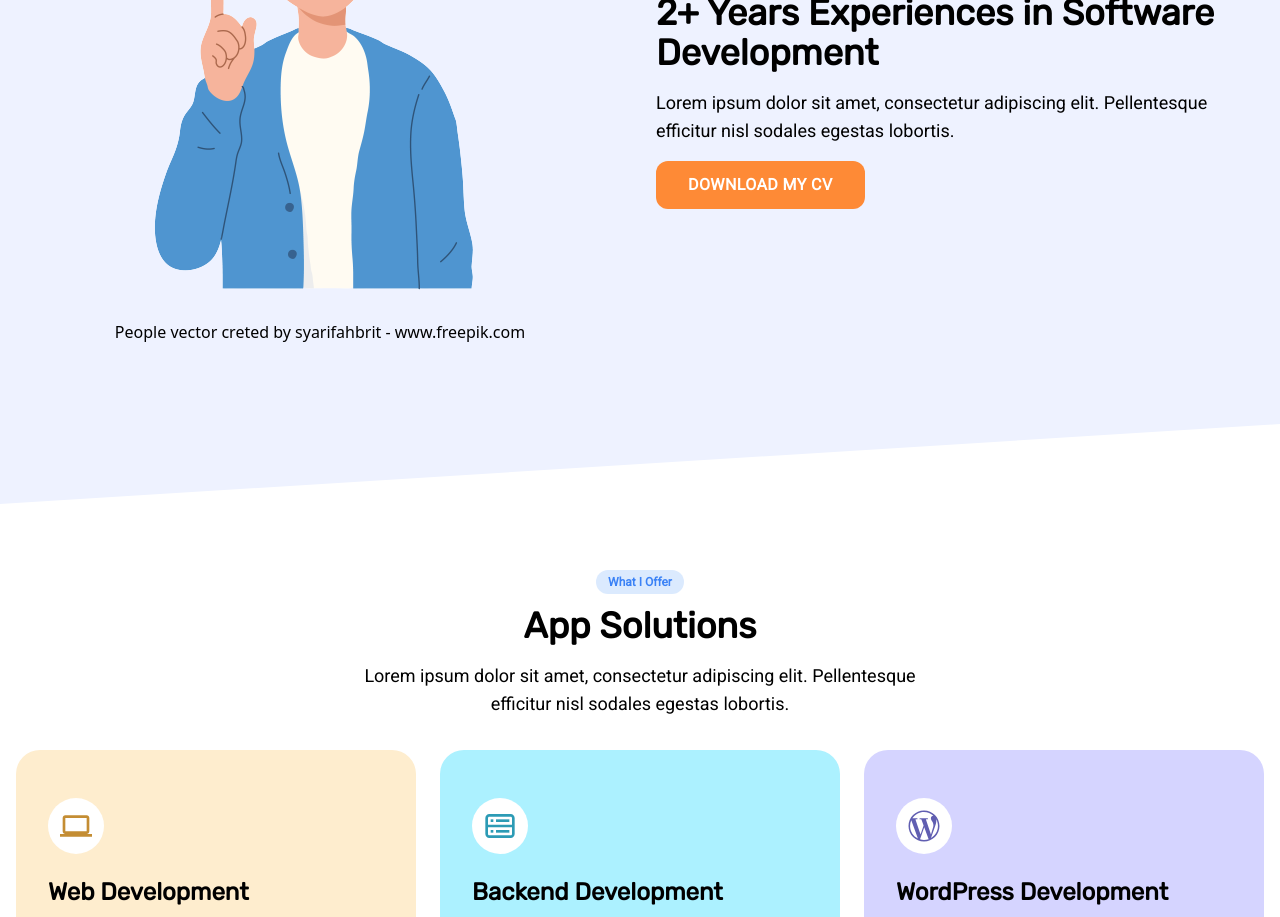
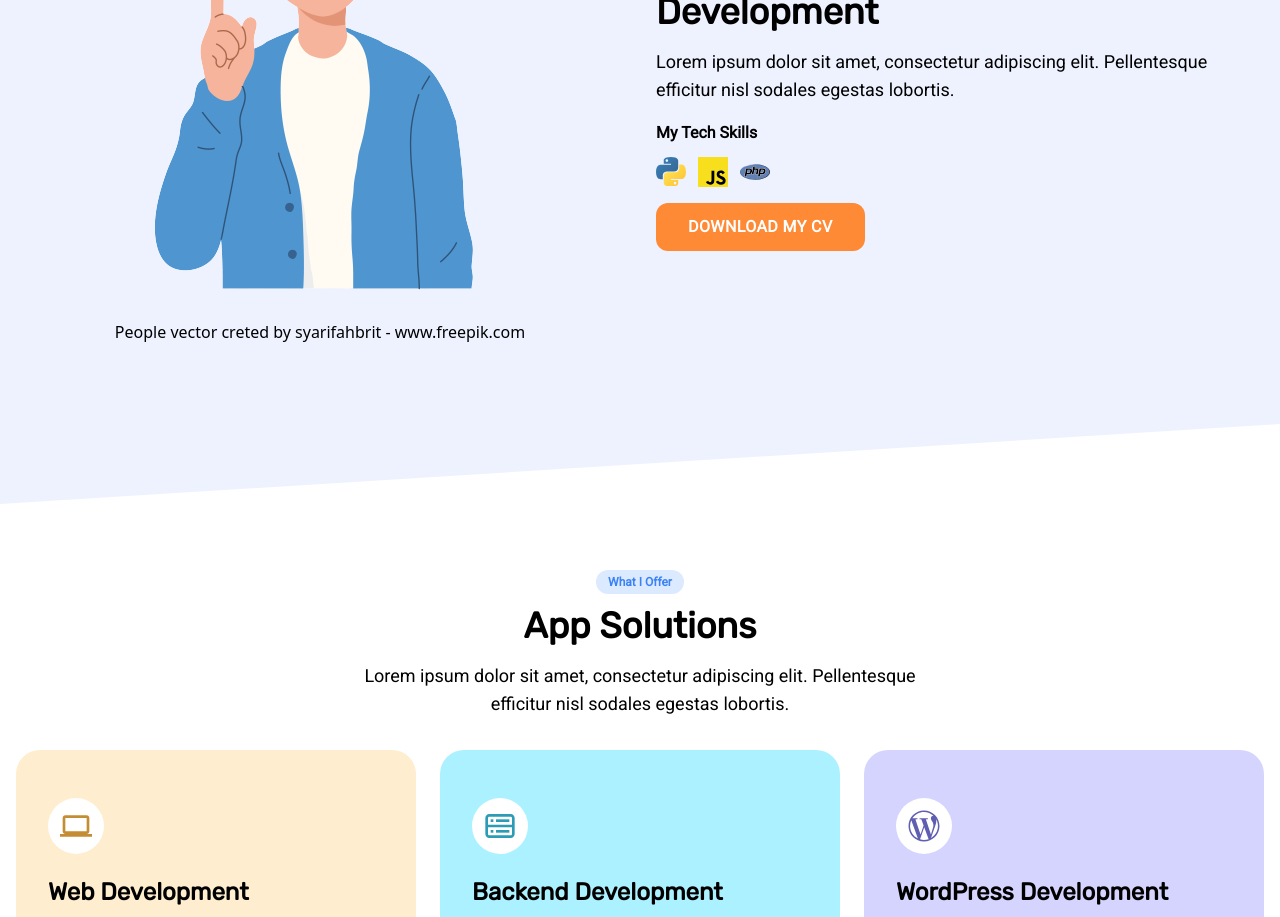
Before and after one commit to pradnyanandana/portfolio, a React (Create React App) app: page / in a window 1280 px wide. Shown: the part 1060-1977 px from the top of the page. Built offline with nearby package versions, Linux system fonts and the light colour scheme.

Commit message:
Update skills

```diff
--- a/src/component/section/About.js
+++ b/src/component/section/About.js
@@ -2,6 +2,13 @@ import React from "react";
 import { ReactSVG } from "react-svg";
 
 const About = (props) => {
+    const svgStyle = (svg) => {
+        svg.setAttribute(
+            "style",
+            "width: 30px; height: auto; margin-right: 0.75rem"
+        );
+    }
+
     return (
         <section id="about" className="skewed-bottom-right">
             <div className="bg-indigo-50 pt-12 lg:pt-20 pb-20 radius-for-skewed">
@@ -10,29 +17,63 @@ const About = (props) => {
                         <div className="w-full lg:w-1/2 px-4 mb-12 md:mb-20 lg:mb-0 flex items-center">
                             <div className="w-full text-center">
                                 <div className="lg:h-128 flex items-center justify-center">
-                                    <img className="lg:max-w-lg" src="images/placeholder-2.png" alt=""/>
+                                    <img
+                                        className="lg:max-w-lg"
+                                        src="images/placeholder-2.png"
+                                        alt=""
+                                    />
                                 </div>
-                                <a href="https://www.freepik.com/vectors/people">People vector creted by syarifahbrit - www.freepik.com</a>
+                                <a href="https://www.freepik.com/vectors/people">
+                                    People vector creted by syarifahbrit -
+                                    www.freepik.com
+                                </a>
                             </div>
                         </div>
                         <div className="w-full lg:w-1/2 px-4 mb-12 md:mb-20 lg:mb-0 flex items-center">
                             <div className="w-full text-center lg:text-left">
                                 <div className="mx-auto mb-4 lg:mx-0">
-                                    <span className="inline-block text-xs py-1 px-3 text-blue-500 font-semibold font-roboto bg-blue-100 rounded-xl wow animate__ animate__fadeInUp animated visible">About Me</span>
+                                    <span className="inline-block text-xs py-1 px-3 text-blue-500 font-semibold font-roboto bg-blue-100 rounded-xl wow animate__ animate__fadeInUp animated visible">
+                                        About Me
+                                    </span>
                                     <h2 className="mx-auto mb-4 text-3xl xl:text-4xl my-3 font-bold font-rubik wow animate__ animate__fadeInUp animated animated visible">
-                                        <span>2+ Years Experiences in Software Development</span>
+                                        <span>
+                                            2+ Years Experiences in Software
+                                            Development
+                                        </span>
                                     </h2>
-                                    <p className="text-lg font-roboto wow animate__ animate__fadeInUp animated animated visible">Lorem ipsum dolor sit amet, consectetur adipiscing elit. Pellentesque efficitur nisl sodales egestas lobortis.</p>
+                                    <p className="text-lg font-roboto wow animate__ animate__fadeInUp animated animated visible">
+                                        Lorem ipsum dolor sit amet, consectetur
+                                        adipiscing elit. Pellentesque efficitur
+                                        nisl sodales egestas lobortis.
+                                    </p>
                                 </div>
-                                {/* <div className="mx-auto mb-4 lg:mx-0">
-                                    <span className="text-lg font-roboto wow animate__ animate__fadeInUp animated animated visible underline">My Tech Skills</span>
-                                    <div>
-                                        <ReactSVG src="images/icons/python.svg" className="scale-50"/>
+                                <div className="mx-auto mb-4 lg:mx-0">
+                                    <span className="text-base font-roboto wow animate__ animate__fadeInUp animated animated visible font-bold">
+                                        My Tech Skills
+                                    </span>
+                                    <div className="mt-3 flex flex-wrap items-center">
+                                        <ReactSVG
+                                            src="images/icons/python.svg"
+                                            beforeInjection={svgStyle}
+                                        />
+                                        <ReactSVG
+                                            src="images/icons/javascript.svg"
+                                            beforeInjection={svgStyle}
+                                        />
+                                        <ReactSVG
+                                            src="images/icons/php.svg"
+                                            beforeInjection={svgStyle}
+                                        />
                                     </div>
-                                </div> */}
+                                </div>
                                 <div className="mx-auto lg:mx-0">
                                     <div className="text-center lg:text-left">
-                                        <a className="tracking-wide hover-up-2 block sm:inline-block py-4 px-8 mb-4 sm:mb-0 sm:mr-3 text-base text-white text-center font-semibold font-roboto leading-none bg-orange-500 hover:bg-yellow-600 uppercase rounded-xl wow animate__ animate__fadeInUp animated visible" href="#key-features">Download My CV</a>
+                                        <a
+                                            className="tracking-wide hover-up-2 block sm:inline-block py-4 px-8 mb-4 sm:mb-0 sm:mr-3 text-base text-white text-center font-semibold font-roboto leading-none bg-orange-500 hover:bg-yellow-600 uppercase rounded-xl wow animate__ animate__fadeInUp animated visible"
+                                            href="#key-features"
+                                        >
+                                            Download My CV
+                                        </a>
                                     </div>
                                 </div>
                             </div>
@@ -41,8 +82,15 @@ const About = (props) => {
                 </div>
             </div>
             <div className="mr-for-radius">
-                <svg className="h-8 md:h-12 lg:h-20 w-full text-indigo-50" viewBox="0 0 10 10" preserveAspectRatio="none">
-                    <polygon fill="currentColor" points="0 0 10 0 0 10"></polygon>
+                <svg
+                    className="h-8 md:h-12 lg:h-20 w-full text-indigo-50"
+                    viewBox="0 0 10 10"
+                    preserveAspectRatio="none"
+                >
+                    <polygon
+                        fill="currentColor"
+                        points="0 0 10 0 0 10"
+                    ></polygon>
                 </svg>
             </div>
         </section>
```
Also changed, not shown: public/images/icons/php.svg, 1 other file (tests, documents, lock files or other folders).
